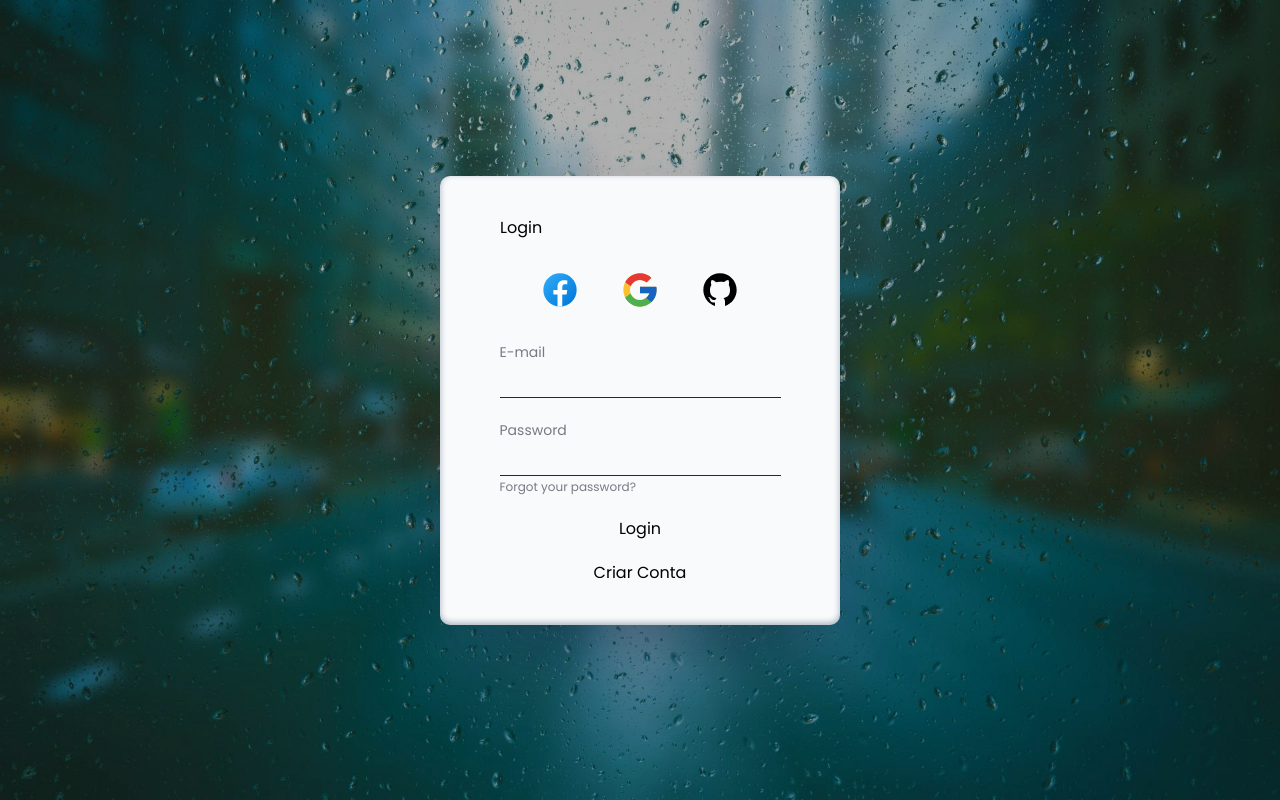
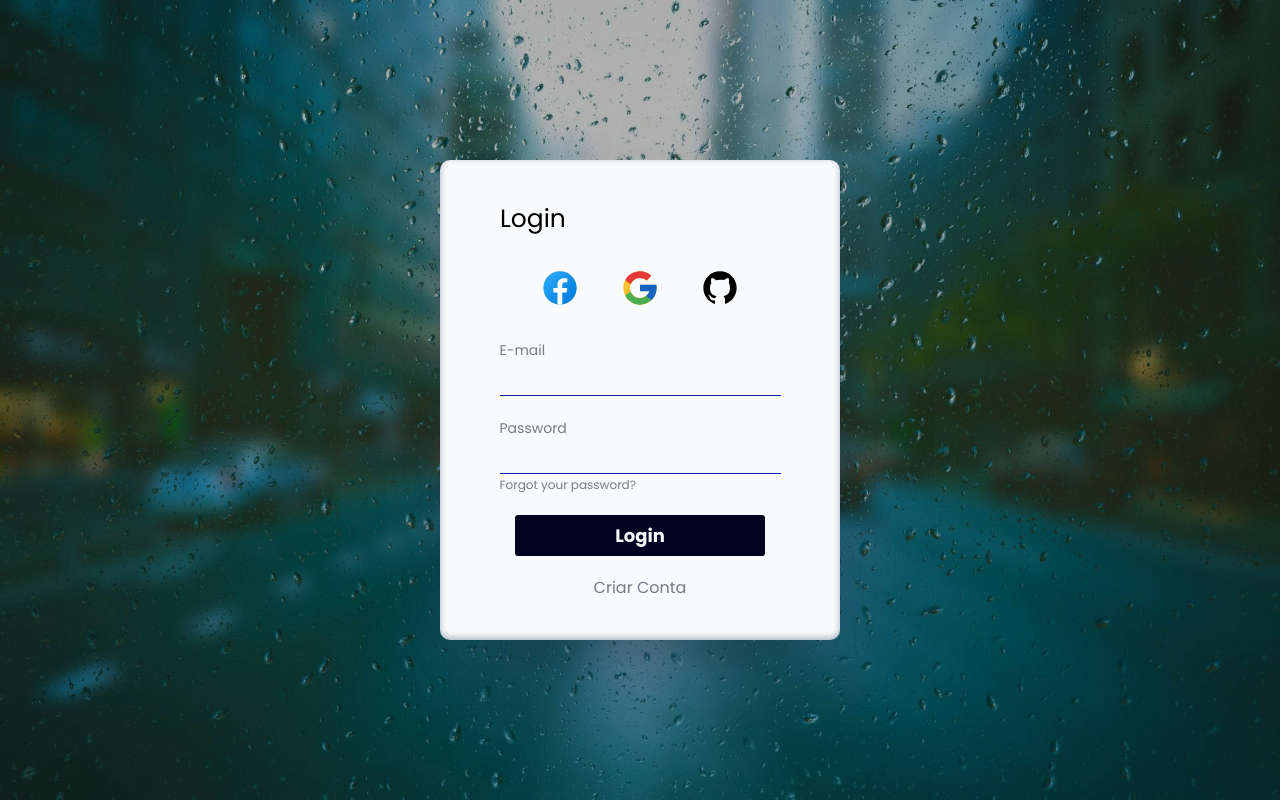
Before and after one commit to DevNataVaz/kanban-react, a React app: page /login in a window 1280 px wide. Built offline with nearby package versions, Linux system fonts and the light colour scheme; the HTML template or start-up script is replaced by a standard one.

Commit message:
atualização de estilizações

```diff
--- a/src/index.css
+++ b/src/index.css
@@ -3,44 +3,6 @@
 @tailwind base;
 @tailwind components;
 @tailwind utilities;
-
-body {
-	font-family: "Poppins", sans-serif;
-	margin: 0;
-	padding: 0;
-	min-width: 100vw;
-	min-height: 100vh;
-	height: 100%;
-	position: relative;
-	overflow-y: hidden;
-}
-
-body::before {
-	content: "";
-	position: absolute;
-	top: 0;
-	left: 0;
-	width: 100%;
-	height: 100%;
-	background-image: url("./assets/images/bg.jpg");
-	background-repeat: no-repeat;
-	background-position: center;
-	background-size: cover;
-	filter: brightness(0.7);
-	z-index: -1;
-}
-
-::-webkit-scrollbar {
-	width: 8px;
-	height: 6px;
-}
-::-webkit-scrollbar * {
-	background: transparent;
-}
-::-webkit-scrollbar-thumb {
-	background: #114d4d !important;
-	border-radius: 5px;
-}
 
 
 :root {
@@ -81,3 +43,43 @@ main {
   width: 100%;
 
 }
+
+
+
+body {
+	font-family: "Poppins", sans-serif;
+	margin: 0;
+	padding: 0;
+	min-width: 100vw;
+	min-height: 100vh;
+	height: 100%;
+	position: relative;
+	overflow-y: hidden;
+}
+
+body::before {
+	content: "";
+	position: absolute;
+	top: 0;
+	left: 0;
+	width: 100%;
+	height: 100%;
+	background-image: url("./assets/images/bg.jpg");
+	background-repeat: no-repeat;
+	background-position: center;
+	background-size: cover;
+	filter: brightness(0.7);
+	z-index: -1;
+}
+
+::-webkit-scrollbar {
+	width: 8px;
+	height: 6px;
+}
+::-webkit-scrollbar * {
+	background: transparent;
+}
+::-webkit-scrollbar-thumb {
+	background: #114d4d !important;
+	border-radius: 5px;
+}
--- a/src/pages/Login/Login.module.css
+++ b/src/pages/Login/Login.module.css
@@ -1,3 +1,24 @@
+
+:root {
+
+  /* Light */
+  --color-light-50: #f8fafc;
+
+  /* Dark */
+  --color-dark-50: #797984;
+  --color-dark-100: #312d37;
+  --color-dark-900: #000;
+
+  /* blue */
+  --color-blue-50: rgba(1, 3, 33, 1);
+  --color-blue-100: #rgba(6, 33, 164, 1);
+  --color-blue-200: rgba(6, 33, 164, 1);
+
+  /* Gradient */
+  --color-gradient: linear-gradient(90deg, rgba(6, 33, 164, 1) 0%, rgba(6, 33, 164, 1) 18%, rgba(1, 3, 33, 1) 87%, rgba(0, 0, 0, 1) 100%);
+}
+
+
 
 .container {
 
@@ -19,6 +40,10 @@ display: flex;
 align-items: center;
 justify-content: space-between;
 
+}
+
+.containerHeader h1 {
+  font-size: 25px;
 }
 
 .containerLinks {
@@ -96,17 +121,31 @@ justify-content: space-between;
 }
 
 /* Login Button */
-.login_button {
+.loginButton {
   border: none;
-  background: var(--color-gradient);
-  padding: 7px;
+  background-color: var(--color-blue-50);
+  padding: 7px 100px;
   border-radius: 3px;
   color: var(--color-light-50);
   font-weight: bold;
   font-size: 18px;
   cursor: pointer;
+
 }
 
-#login_button:hover {
+.loginButton:hover {
   transform: scale(1.05);
 }
+
+
+.cadastroLogin {
+  text-decoration: none;
+  color: var(--color-dark-50);
+
+}
+
+.cadastroLogin:hover {
+  transition: 0.3s;
+  transform: scale(1.05);
+  color: var(--color-blue-200);
+}
```
